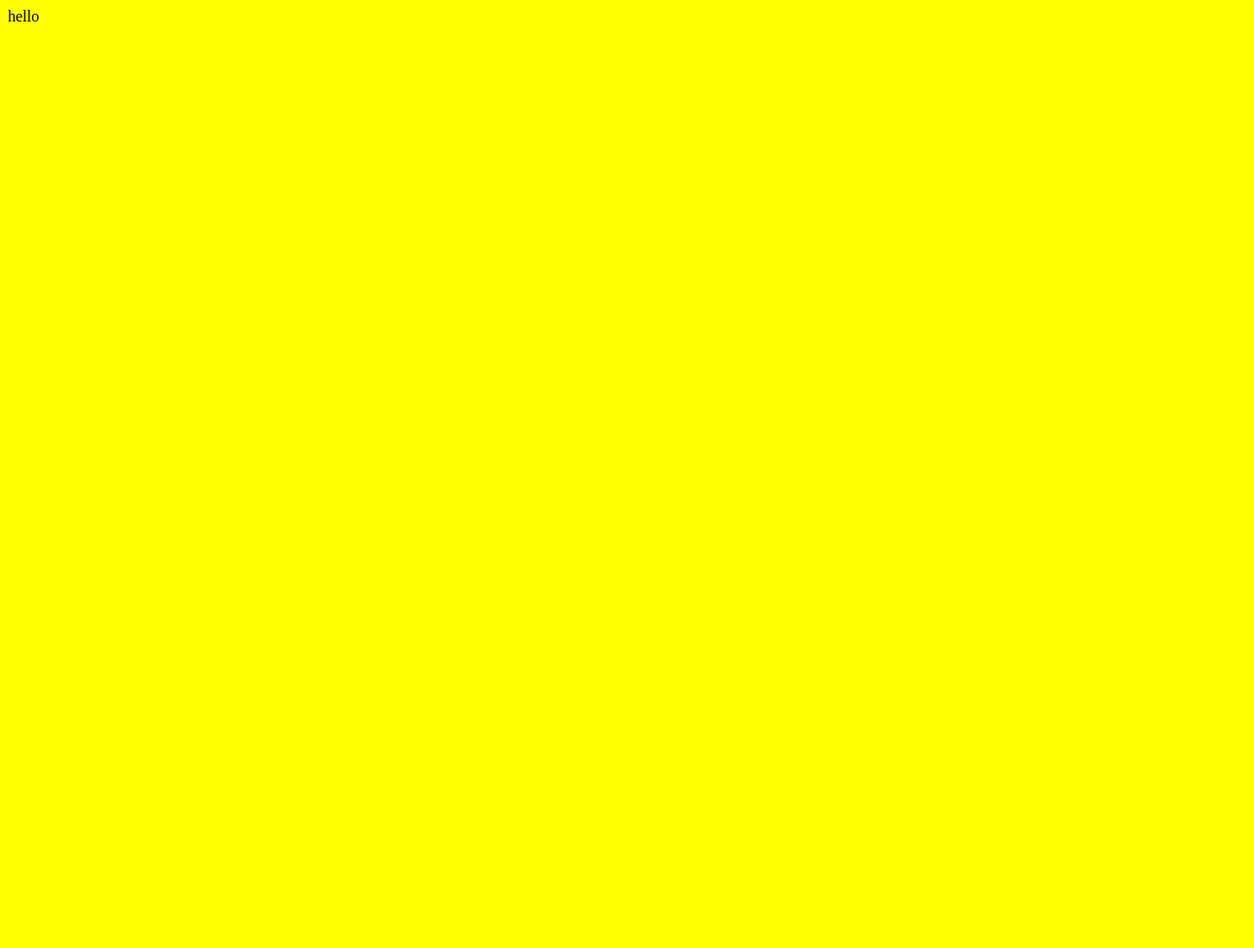
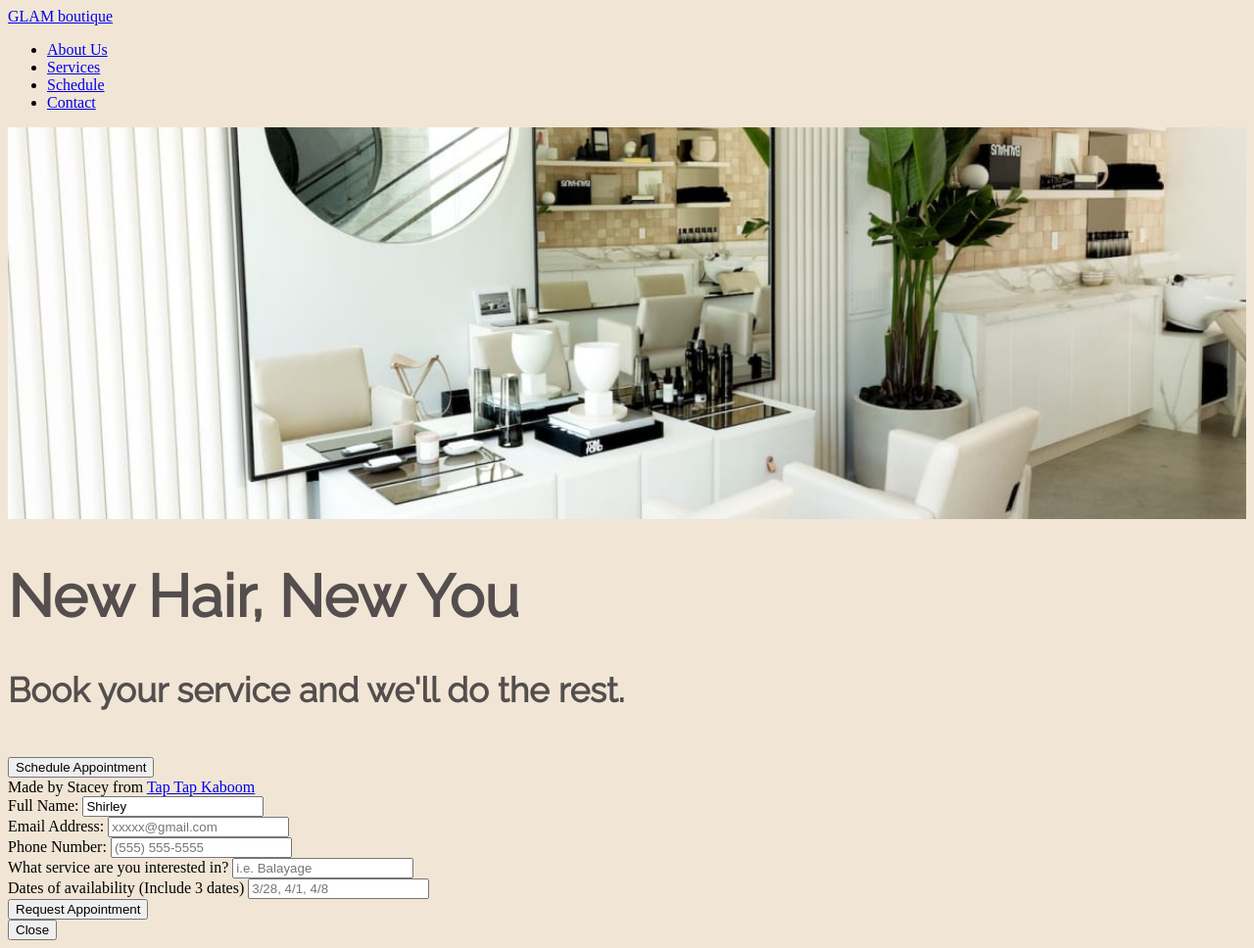
Before and after one commit to stacey042/GLAM, a plain HTML site: page index.html in a window 1280 px wide. Shown: the whole page at 98% size. Before the commit the page ends 800 px from the top, so only its background shows below. Drawn offline with Linux system fonts and the light colour scheme.

Commit message:
wrote html for site

```diff
--- a/css/salon.css
+++ b/css/salon.css
@@ -1,4 +1,16 @@
 body{
-	background-color: yellow;
+	background-color: #F1E6D5;
 
 }
+
+.cover {
+  	object-fit: cover;
+  	width: 100%;
+  	height: 400px;
+}
+
+.book{
+	font-family: raleway, sans-serif;
+	font-size: 30px;
+	color: #544E4E;
+}
--- a/index.html
+++ b/index.html
@@ -4,10 +4,66 @@
 <head>
 	<meta charset="utf-8">
 	<title></title>
-		<link rel="stylesheet" href="css/salon.css">
+	<link href="https://fonts.googleapis.com/css?family=Raleway&display=swap" rel="stylesheet">
+	<link rel="stylesheet" href="css/salon.css">
 
 </head>
 <body>
-hello
+
+	<nav>
+		<a href="#" class="logo">GLAM boutique</a>
+		<ul>
+			<li><a href="#">About Us</a></li>
+			<li><a href="#">Services</a></li>
+			<li><a href="#">Schedule</a></li>
+			<li><a href="#">Contact</a></li>
+		</ul>
+
+	</nav>
+
+	<img src="img/header-pic.jpeg" class="cover"></div>
+
+	<div class="book">
+		<h1>New Hair, New You</h1>
+		<h3>Book your service and we'll do the rest.</h3>
+		<button class="cta alt">Schedule Appointment</button>
+	</div>
+
+	<footer>
+		Made by Stacey from <a href="https://taptapkaboom.com">Tap Tap Kaboom</a>
+	</footer>
+	<div class="popup">
+		<div class="blanket">
+		<div class="content">
+			<form action="">
+				<div class="item">
+					<label>Full Name:</label>
+					<input type="text" placeholder="Name" value="Shirley">
+				</div>
+				<div class="item">
+					<label>Email Address:</label>
+					<input type="text" placeholder="xxxxx@gmail.com">
+				</div>
+				<div class="item">
+					<label>Phone Number:</label>
+					<input type="text" placeholder="(555) 555-5555">
+				</div>
+				<div class="item">
+					<label>What service are you interested in?</label>
+					<input type="text" placeholder="i.e. Balayage">
+				</div>
+				<div class="item">
+					<label>Dates of availability (Include 3 dates)</label>
+					<input type="text" placeholder="3/28, 4/1, 4/8">
+				</div>
+				<button class="cta">Request Appointment</button>
+			</form>
+			<button class="close">Close</button>
+
+	</div>
+
+
+
+
 </body>
 </html>
```
Also changed, not shown: img/GLAM boutique.png (added), img/about-us-pic.jpeg (added), img/header-pic.jpeg (added), img/logo.png (added), img/room-2.jpeg (added), img/room.jpeg (added), 1 other file.
